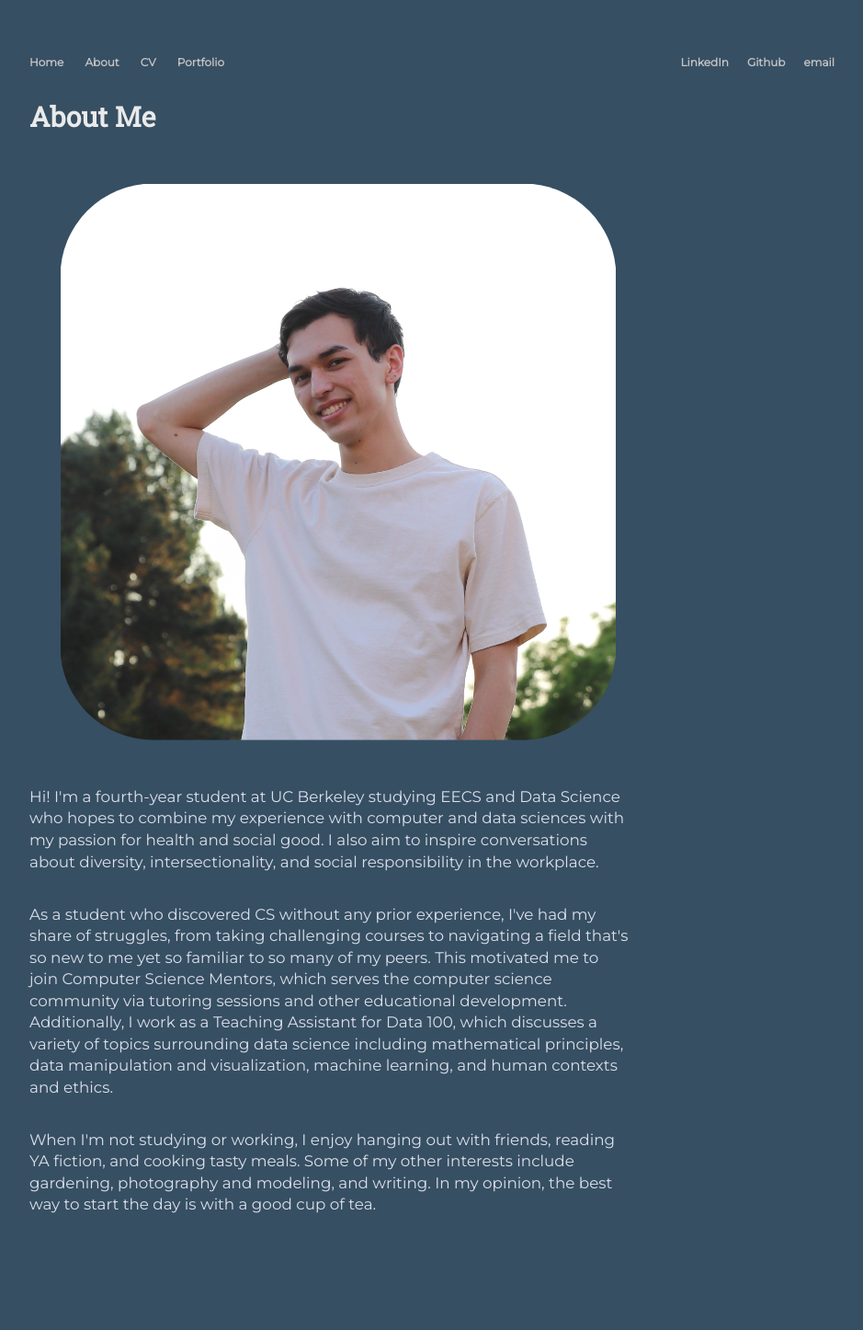
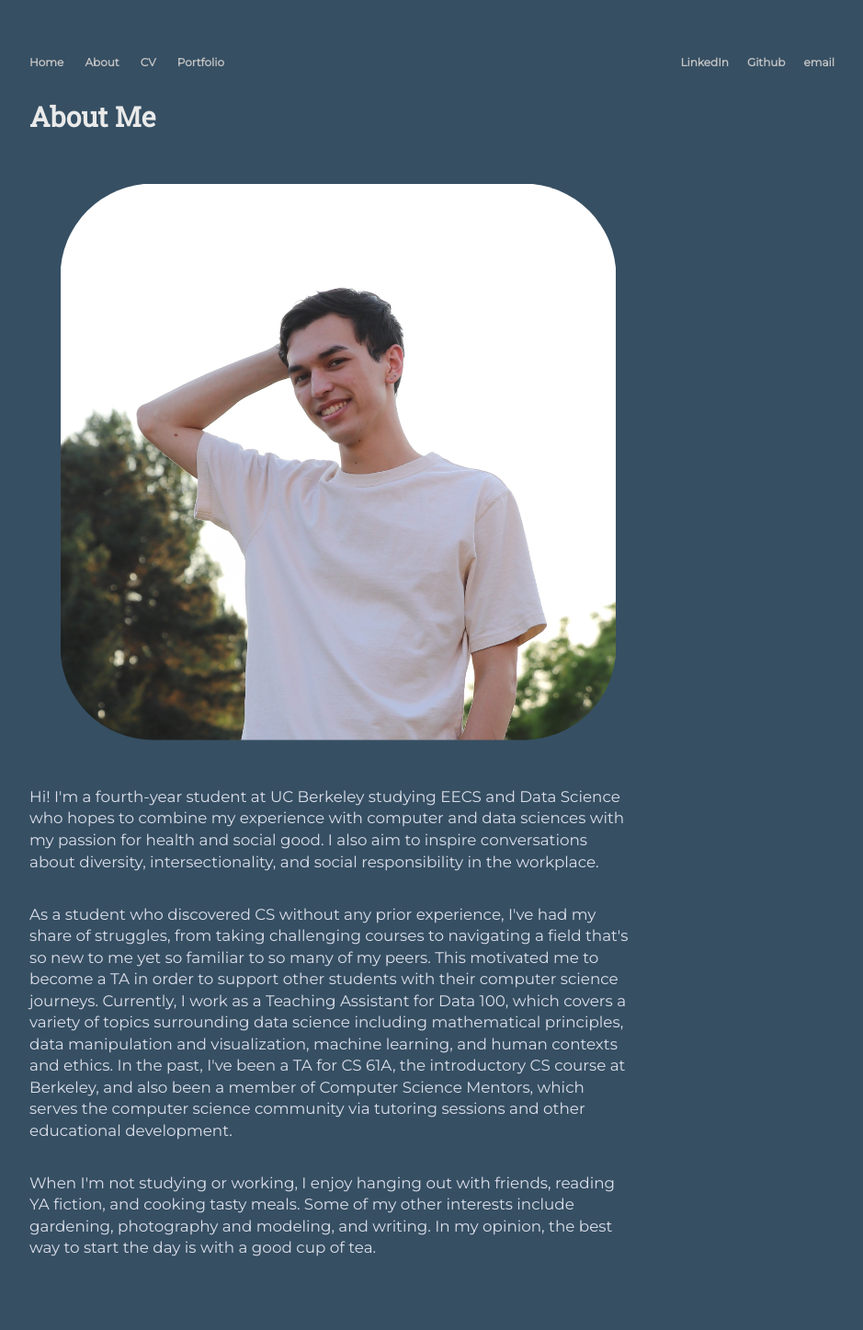
Before and after one commit to andrew-l-497/andrew-l-497.github.io, a Jekyll site: the page built from aboutme/index.html, in a window 1280 px wide. Shown: the whole page at 92% size, without its empty margins (160-1099 px from the left). Built offline with Jekyll 4.4.1, drawn with Linux system fonts in a browser that asks for light colours; before the commit the page ends 1399 px from its top, so only the background shows below that.

Commit message:
updated bio

```diff
--- a/aboutme/index.html
+++ b/aboutme/index.html
@@ -13,8 +13,8 @@ title: About Me
 								I also aim to inspire conversations about diversity, intersectionality, and social responsibility in the workplace.
 							</p>
 							<p> As a student who discovered CS without any prior experience, I've had my share of struggles, from taking challenging courses to navigating a field that's so new to me yet so familiar to so many of my peers.
-								This motivated me to join Computer Science Mentors, which serves the computer science community via tutoring sessions and other educational development.
-								Additionally, I work as a Teaching Assistant for Data 100, which discusses a variety of topics surrounding data science including mathematical principles, data manipulation and visualization, machine learning, and human contexts and ethics.
+								This motivated me to become a TA in order to support other students with their computer science journeys. Currently, I work as a Teaching Assistant for Data 100, which covers a variety of topics surrounding data science including mathematical principles, data manipulation and visualization, machine learning, and human contexts and ethics.
+								In the past, I've been a TA for CS 61A, the introductory CS course at Berkeley, and also been a member of Computer Science Mentors, which serves the computer science community via tutoring sessions and other educational development.
 							</p>
 			        <p> When I'm not studying or working, I enjoy hanging out with friends, reading YA fiction, and cooking tasty meals.
 								Some of my other interests include gardening, photography and modeling, and writing.
```
